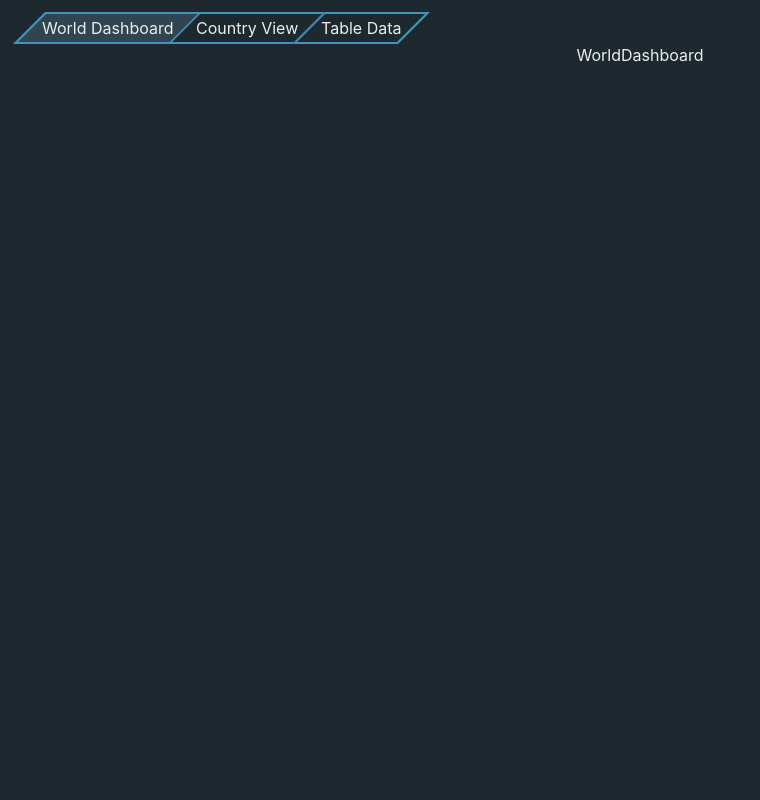
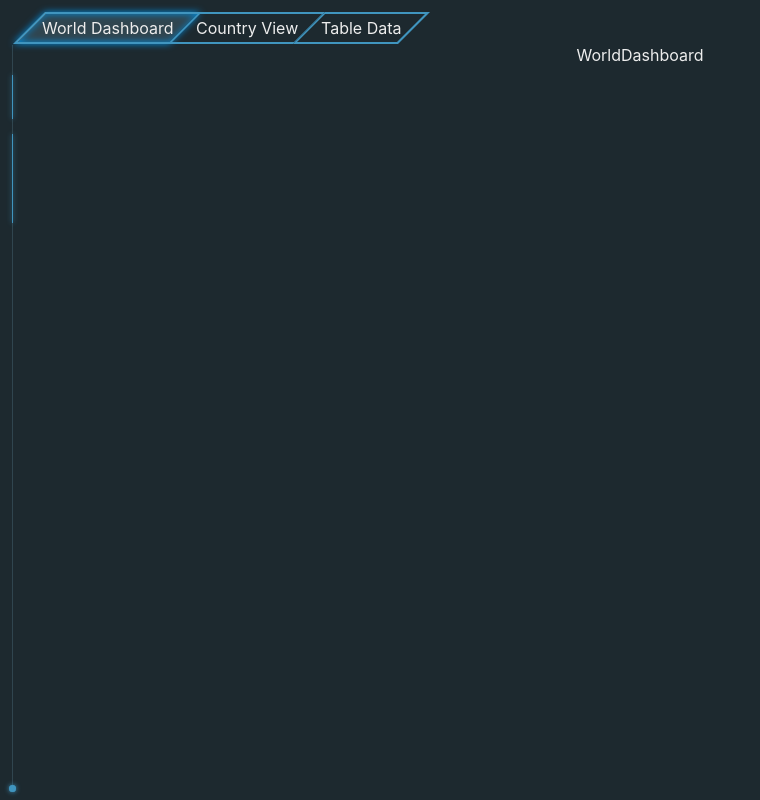
Before and after one commit to omergal99/hello-corona, a React (Create React App) app: page /#/world-dashboard in a window 1280 px wide. Shown: the whole page, without its empty margins (0-760 px from the left). Built offline with nearby package versions, Linux system fonts and the light colour scheme.

Commit message:
initial ui layout

```diff
--- a/src/App.js
+++ b/src/App.js
@@ -1,11 +1,11 @@
 import React from 'react';
-import './assets/css/App.scss';
-
 import Router from './Router';
+import HudLayout from './cmps/HudLayout';
 
 function App() {
   return (
     <div className="App">
+      <HudLayout/>
       <Router />
     </div>
   );
--- a/src/assets/css/_cmps.scss
+++ b/src/assets/css/_cmps.scss
@@ -1 +1,2 @@
 @import './cmps/navBar';
+@import './cmps/appLayout';
--- a/src/assets/css/_mixins.scss
+++ b/src/assets/css/_mixins.scss
@@ -15,6 +15,13 @@
   content: $content;
   display: $display;
   position: $pos;
+}
+
+@mixin user-select-none() {
+  -webkit-user-select: none;
+  -moz-user-select: none;
+  -ms-user-select: none;
+  user-select: none;
 }
 
 @mixin scrollbar() {
--- a/src/assets/css/_vars.scss
+++ b/src/assets/css/_vars.scss
@@ -14,8 +14,6 @@ $margin6: 0 auto 6px auto;
   --navBar-height: 2.0625rem;
   --main-padding: 0.75rem;
 
-  --variable: 16px;
-
   --base-color1: 200;
   --color1-light: hsla(var(--base-color1), 24%, 25%, 1);
   --color1-normal: hsla(var(--base-color1), 24%, 15%, 1);
--- /dev/null
+++ b/src/assets/css/cmps/_appLayout.scss
@@ -0,0 +1,45 @@
+.hud-layout {
+  @include user-select-none();
+  pointer-events: none;
+  overflow: hidden;
+  .ui-elements {
+    position: absolute;
+    top: 0;
+    right: 0;
+    bottom: 0;
+    left: 0;
+    height: 100vh;
+    .border-left {
+      position: absolute;
+      top: calc(var(--navBar-height) + var(--main-padding));
+      left: calc(var(--main-padding));
+      height: calc(100% - var(--navBar-height) - var(--main-padding) * 2);
+      width: 1px;
+      background-color: var(--color1-light);
+      .circle-end {
+        box-shadow: 0 0 5px var(--color1-border) inset, 0 0 5px var(--color1-border);
+        width: 7px;
+        height: 7px;
+        background-color: var(--color1-border);
+        border-radius: 50%;
+        position: absolute;
+        bottom: -4px;
+        left: -3px;
+      }
+      .strong-line {
+        box-shadow: 0 0 5px var(--color1-border) inset, 0 0 5px var(--color1-border);
+        position: absolute;
+        width: 1px;
+        background-color: var(--color1-border);
+      }
+      .line-1 {
+        top: 4%;
+        height: 6%;
+      }
+      .line-2 {
+        top: 12%;
+        height: 12%;
+      }
+    }
+  }
+}
--- a/src/assets/css/cmps/_navBar.scss
+++ b/src/assets/css/cmps/_navBar.scss
@@ -10,8 +10,10 @@
     border-color: var(--color1-border);
     border-style: solid;
     border-width: 2px 3px 2px 3px;
+    transition: all .3s;
     &.active {
       background-color: var(--color1-light);
+      box-shadow: 0 0 6px #008cdc inset, 0 0 6px #008cdc;
     }
     &:not(:last-child) {
       border-right-width: 1px;
@@ -19,6 +21,9 @@
     &:not(:first-child) {
       border-left-width: 2px;
     }
+    &:not(.active):hover{
+      box-shadow: 0 0 3px #008cdc inset, 0 0 3px #008cdc;
+    }
     .text {
       @include transform(skew(45deg));
       display: inline-block;
--- /dev/null
+++ b/src/cmps/HudLayout.js
@@ -0,0 +1,18 @@
+import React from 'react';
+
+function HudLayout() {
+
+  return (
+    <div className="hud-layout">
+      <div className="ui-elements">
+        <div className="border-left">
+          <div className="circle-end"></div>
+          <div className="strong-line line-1"></div>
+          <div className="strong-line line-2"></div>
+        </div>
+      </div>
+    </div>
+  );
+}
+
+export default HudLayout;
--- a/src/cmps/NavBar.js
+++ b/src/cmps/NavBar.js
@@ -1,20 +1,25 @@
 import React from 'react';
 import { NavLink } from 'react-router-dom';
 
-import { WORLD_DASHBOARD, COUNTRY_VIEW ,TABLE_DATA} from '../constants/RouterPaths';
+import { WORLD_DASHBOARD, COUNTRY_VIEW, TABLE_DATA } from '../constants/RouterPaths';
 
 function NavBar() {
+
+  const navLinks = [
+    { route: WORLD_DASHBOARD, name: 'World Dashboard' },
+    { route: COUNTRY_VIEW, name: 'Country View' },
+    { route: TABLE_DATA, name: 'Table Data' }
+  ]
+
+  const list = navLinks.map(link => (
+    <NavLink className="nav-link" to={`/${link.route}`} replace key={link.route}>
+      <span className="text">{link.name}</span>
+    </NavLink>
+  ))
+
   return (
     <div className="nav-bar">
-      <NavLink className="nav-link" to={`/${WORLD_DASHBOARD}`}>
-        <span className="text">World Dashboard</span>
-      </NavLink>
-      <NavLink className="nav-link" to={`/${COUNTRY_VIEW}`}>
-        <span className="text">Country View</span>
-      </NavLink>
-      <NavLink className="nav-link" to={`/${TABLE_DATA}`}>
-        <span className="text">Table Data</span>
-      </NavLink>
+      {list}
     </div>
   );
 }
--- a/src/index.js
+++ b/src/index.js
@@ -1,5 +1,6 @@
 import React from 'react';
 import ReactDOM from 'react-dom';
+import './assets/css/Index.scss';
 import App from './App';
 import * as serviceWorker from './serviceWorker';
 
```
Also changed, not shown: src/assets/css/Index.scss (renamed from src/assets/css/App.scss), src/assets/css/_base.scss (line endings or trailing spaces).
